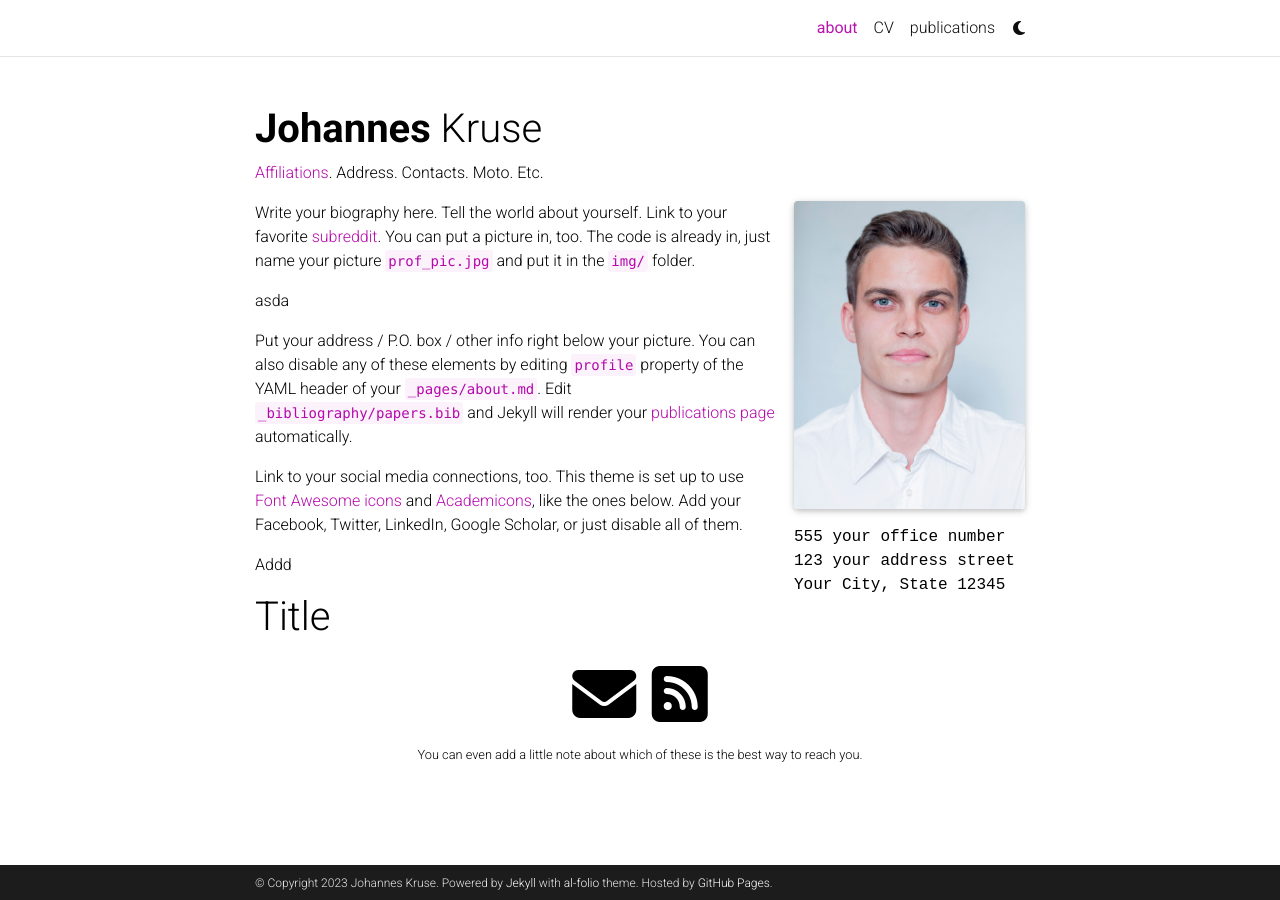
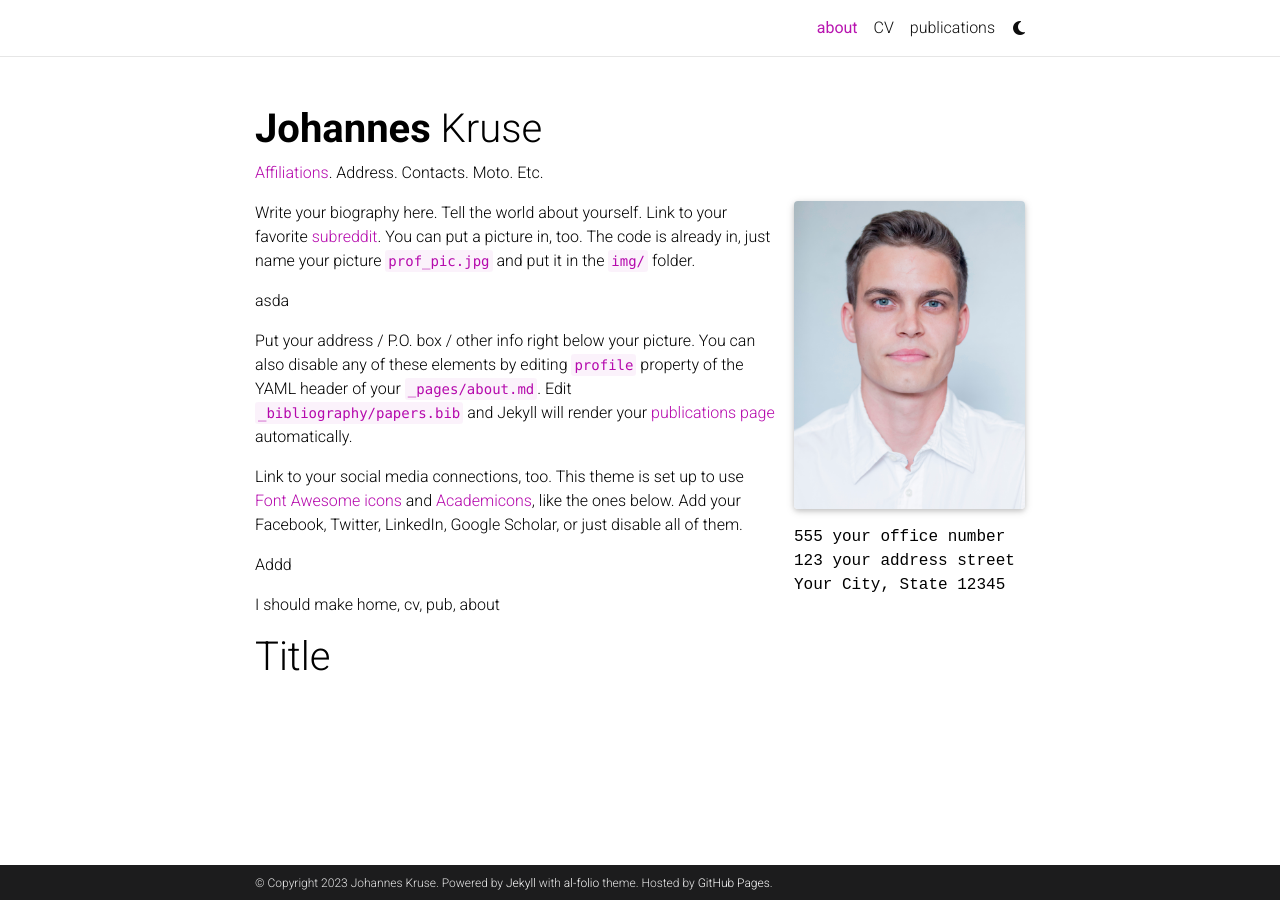
Before and after one commit to johanneskruse/johanneskruse.github.io, a Jekyll site: the page built from _pages/0_about.md, in a window 1280 px wide. Built offline with Jekyll 4.4.1, drawn with Linux system fonts in a browser that asks for light colours; full-size pictures stand in for the smaller copies a plugin makes; comment, search, counter and statistics services are not loaded; a style sheet for code colours, icons or effects is not loaded.

Commit message:
change the favicon

```diff
--- a/_config.yml
+++ b/_config.yml
@@ -16,7 +16,7 @@
 keywords: jekyll, jekyll-theme, academic-website, portfolio-website  # add your own keywords or leave empty
 
 lang: en # the language of your site (for example: en, fr, cn, ru, etc.)
-icon: favicon.ico  # the emoji used as the favicon (alternatively, provide image name in /assets/img/)
+icon: profile.jpg  # the emoji used as the favicon (alternatively, provide image name in /assets/img/)
 
 url: https://johanneskruse.github.io # the base hostname & protocol for your site
 baseurl: # the subpath of your site, e.g. /blog/
--- a/_pages/0_about.md
+++ b/_pages/0_about.md
@@ -16,7 +16,7 @@
 # news: false  # includes a list of news items
 # latest_posts: false  # includes a list of the newest posts
 # selected_papers: false # includes a list of papers marked as "selected={true}"
-social: true  # includes social icons at the bottom of the page
+social: false  # includes social icons at the bottom of the page
 ---
 
 Write your biography here. Tell the world about yourself. Link to your favorite [subreddit](http://reddit.com). You can put a picture in, too. The code is already in, just name your picture `prof_pic.jpg` and put it in the `img/` folder.
@@ -30,4 +30,6 @@
 
 Addd
 
+I should make home, cv, pub, about
+
 # Title
```
